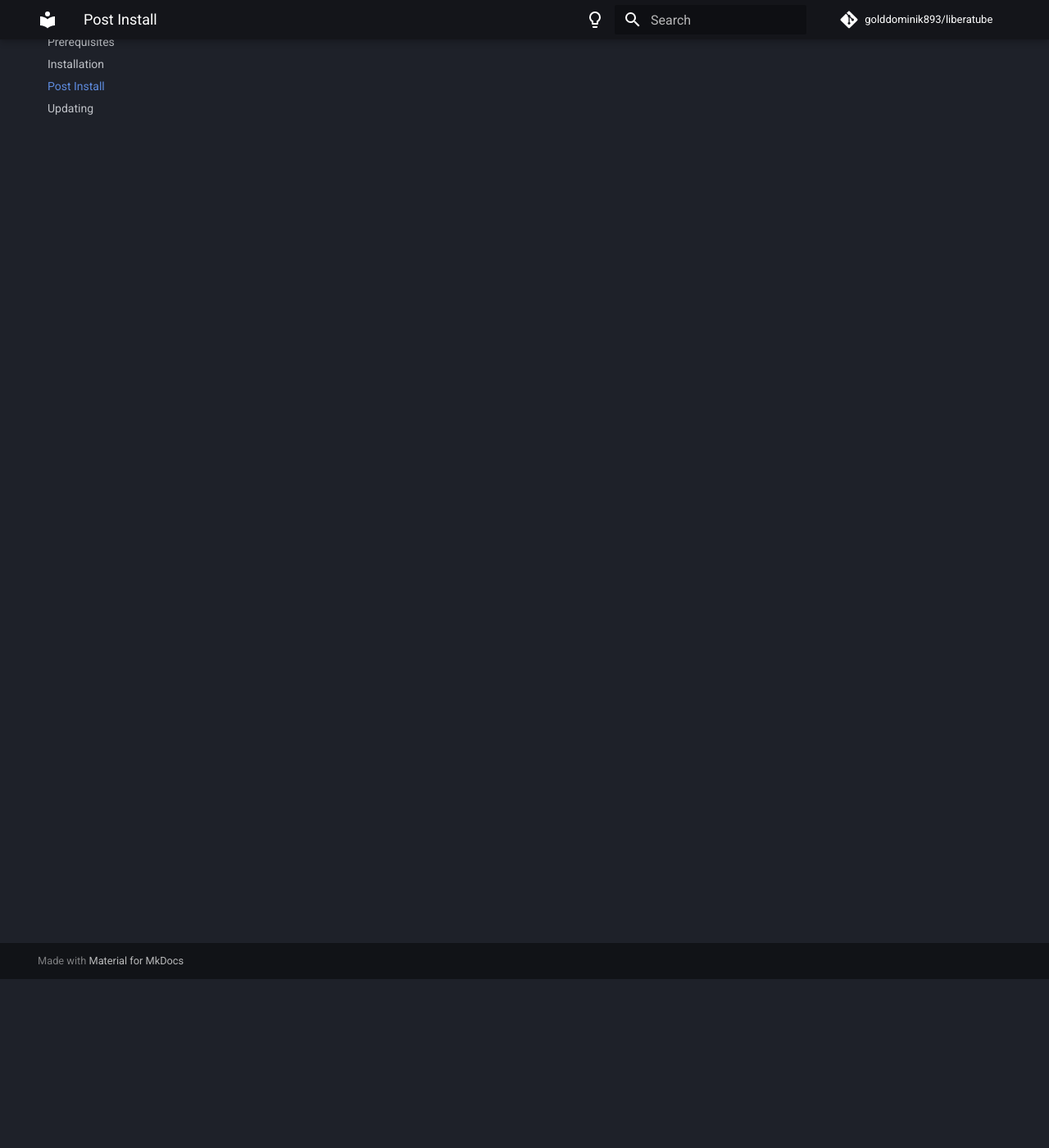
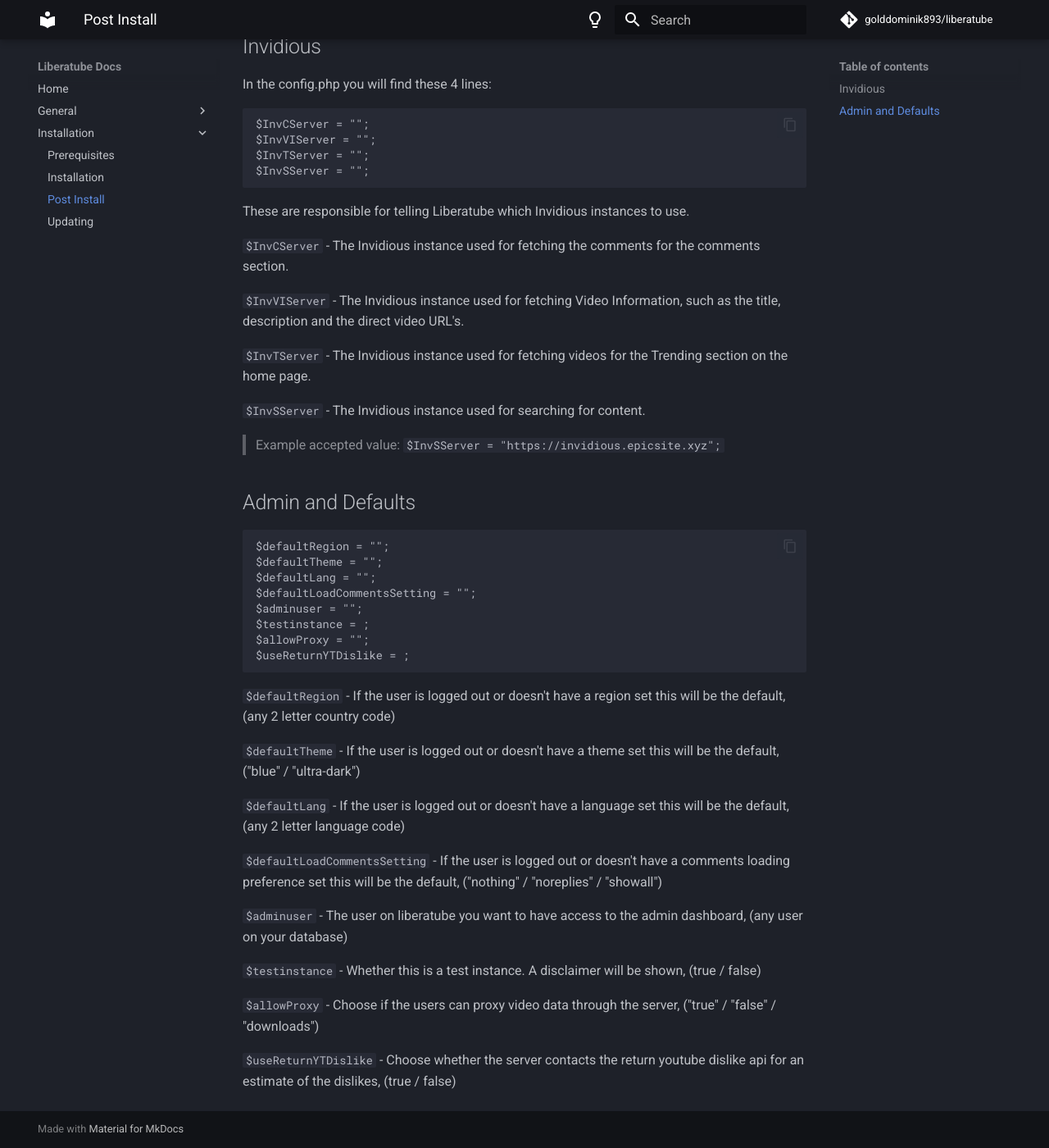
Before and after one commit to GoldDominik893/liberatube-docs, an MkDocs documentation site: the page built from docs/installation/3.post-install.md, in a window 1280 px wide and 1400 px high, scrolled down 206 px. Shown: the whole window at 82% size. Built offline with MkDocs 1.6.1 and Material for MkDocs 9.7.7, drawn with Linux system fonts in a browser that asks for light colours; comment, search, counter and statistics services are not loaded; some of the changed text lies outside the part shown.

Commit message:
update installation steps and instances

````diff
--- a/docs/installation/3.post-install.md
+++ b/docs/installation/3.post-install.md
@@ -1 +1,55 @@
 # Post Install
+
+After installing Liberatube it is advised to do the post install intructions.
+
+## Invidious
+
+In the config.php you will find these 4 lines:
+
+```php
+$InvCServer = "";
+$InvVIServer = "";
+$InvTServer = "";
+$InvSServer = "";
+```
+
+These are responsible for telling Liberatube which Invidious instances to use.
+
+`$InvCServer` - The Invidious instance used for fetching the comments for the comments section.
+
+`$InvVIServer` - The Invidious instance used for fetching Video Information, such as the title, description and the direct video URL's.
+
+`$InvTServer` - The Invidious instance used for fetching videos for the Trending section on the home page.
+
+`$InvSServer` - The Invidious instance used for searching for content.
+
+> Example accepted value: `$InvSServer = "https://invidious.epicsite.xyz";`
+
+## Admin and Defaults
+
+```php
+$defaultRegion = "";
+$defaultTheme = "";
+$defaultLang = "";
+$defaultLoadCommentsSetting = "";
+$adminuser = "";
+$testinstance = ;
+$allowProxy = "";
+$useReturnYTDislike = ;
+```
+
+`$defaultRegion` - If the user is logged out or doesn't have a region set this will be the default, (any 2 letter country code)
+
+`$defaultTheme` - If the user is logged out or doesn't have a theme set this will be the default, ("blue" / "ultra-dark")
+
+`$defaultLang` - If the user is logged out or doesn't have a language set this will be the default, (any 2 letter language code)
+
+`$defaultLoadCommentsSetting` - If the user is logged out or doesn't have a comments loading preference set this will be the default, ("nothing" / "noreplies" / "showall")
+
+`$adminuser` - The user on liberatube you want to have access to the admin dashboard, (any user on your database)
+
+`$testinstance` -  Whether this is a test instance. A disclaimer will be shown, (true / false)
+
+`$allowProxy` -  Choose if the users can proxy video data through the server, ("true" / "false" / "downloads")
+
+`$useReturnYTDislike` - Choose whether the server contacts the return youtube dislike api for an estimate of the dislikes, (true / false)
````
Also changed, not shown: docs/general/2.instances.md (+1 -1 lines), docs/installation/1.prerequisites.md (+4 -0 lines), docs/installation/2.installation.md (+2 -7 lines), docs/installation/4.updating.md (+22 -2 lines).
